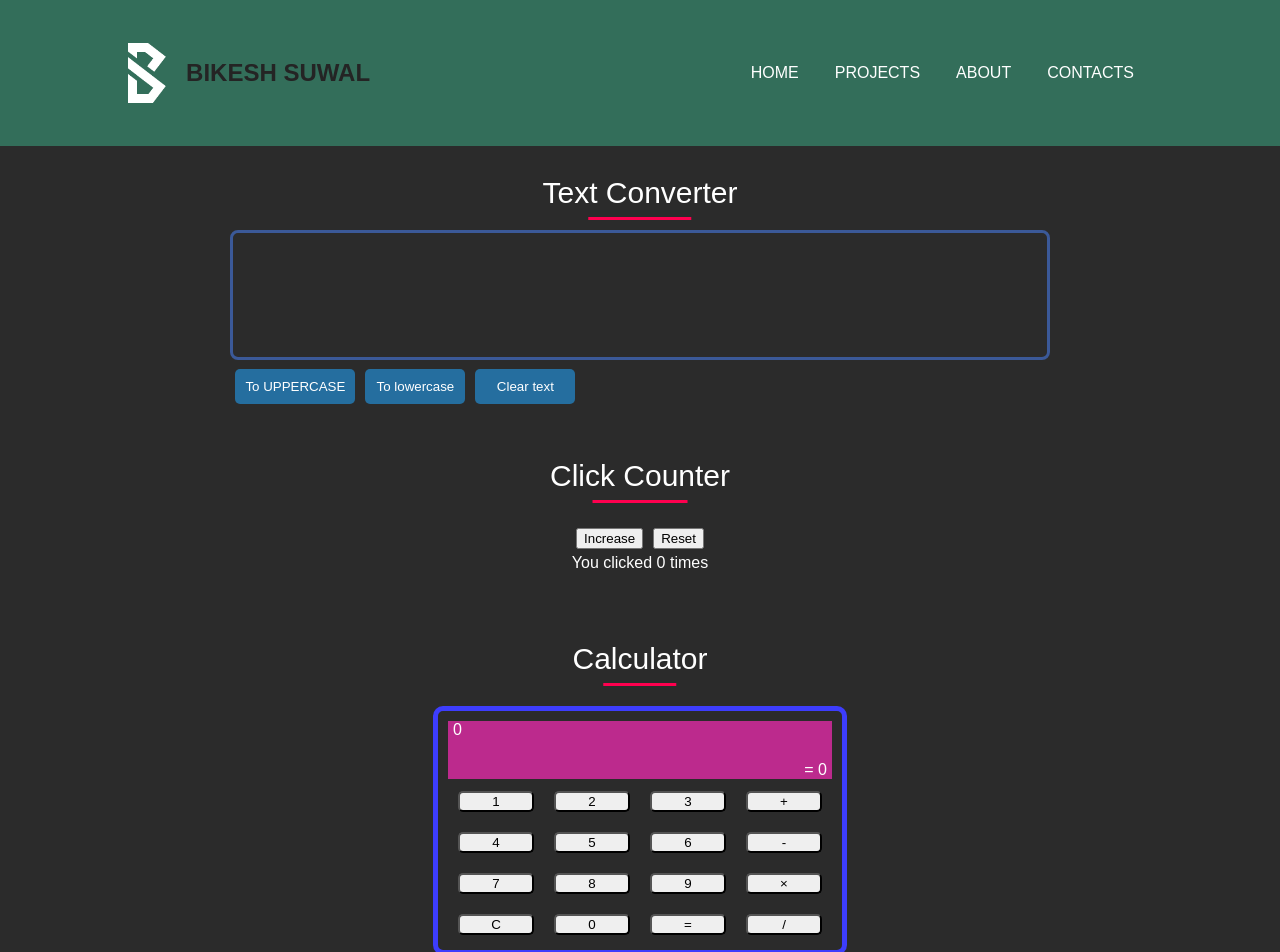
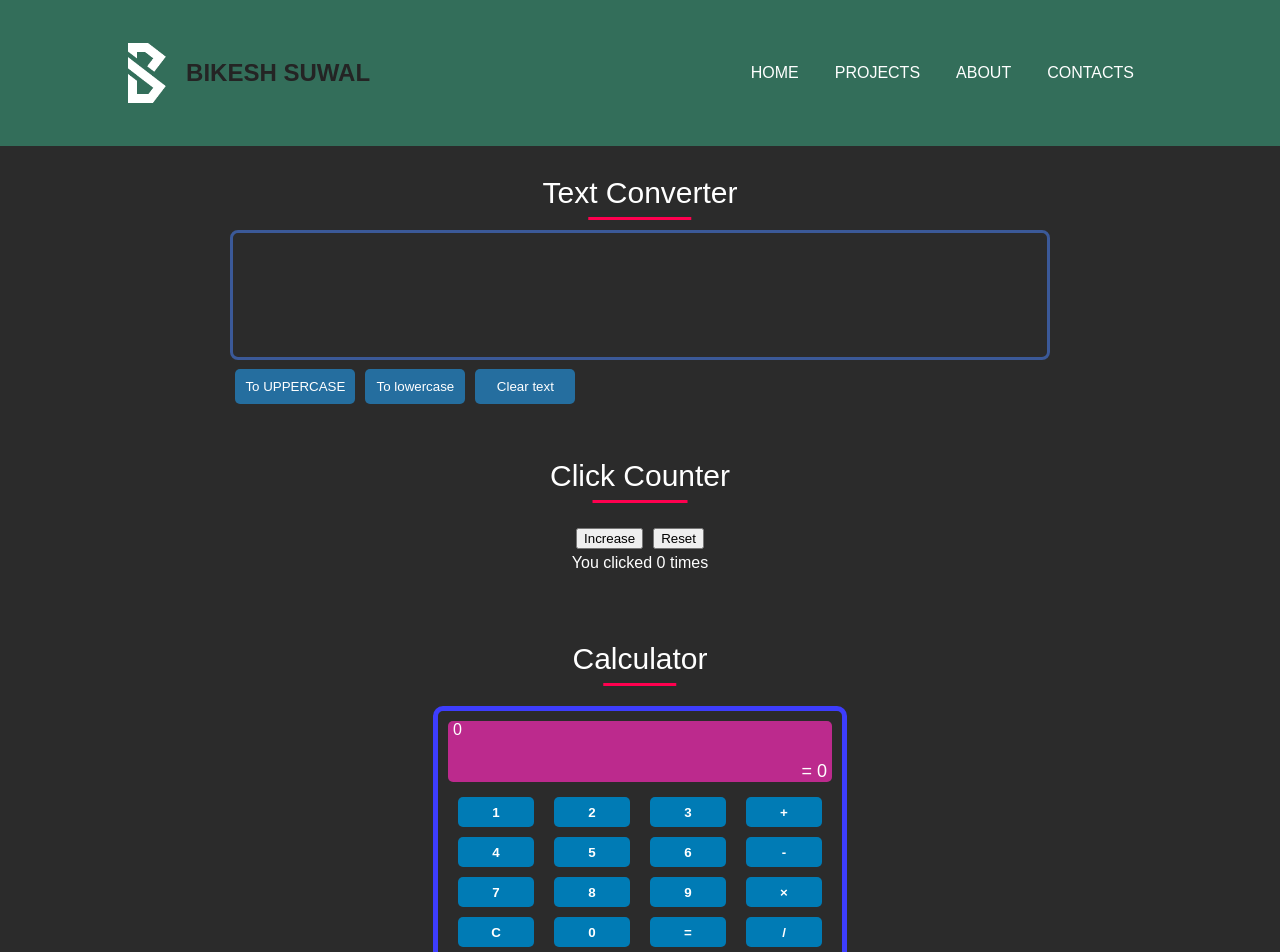
Before and after one commit to BikeshSuwal/mysite, a React (Create React App) app: page /projects in a window 1280 px wide. Shown: the top 952 px of the page. Built offline with nearby package versions, Linux system fonts and the light colour scheme.

Commit message:
calculator ui improved

```diff
--- a/src/MyComponents/Projects/Calculator.css
+++ b/src/MyComponents/Projects/Calculator.css
@@ -9,22 +9,25 @@
     /* margin-left: 25%; */
 }
 .calcdisplay {
-    height: 55px;
+    /* height: 55px; */
     width: 100%;
-    background-color: aliceblue;
+    background-color: #bc2a8d;
     padding: 0;
+    margin-bottom: 15px;
+    border-radius: 5px;
 }
 .typed {
-    background-color: #bc2a8d;
-    /* width: 100%; */
+    /* background-color: #bc2a8d; */
+    width: 100%;
     height: 40px;
     padding: 0 5px;
 
 }
 .result {
-    background-color: #bc2a8d;
+    /* background-color: #bc2a8d; */
     text-align: right;
     padding: 0 5px;
+    font-size: large;
 }
 .buttons {
     display: flex;
@@ -36,5 +39,11 @@
 .click {
     width: 20%;
     border-radius: 5px;
+    background-color: #007bb5;
+    border: none;
+    color: white;
+    font-weight: bold;
+    height: 30px;
+    margin: 0;
 
 }
```
